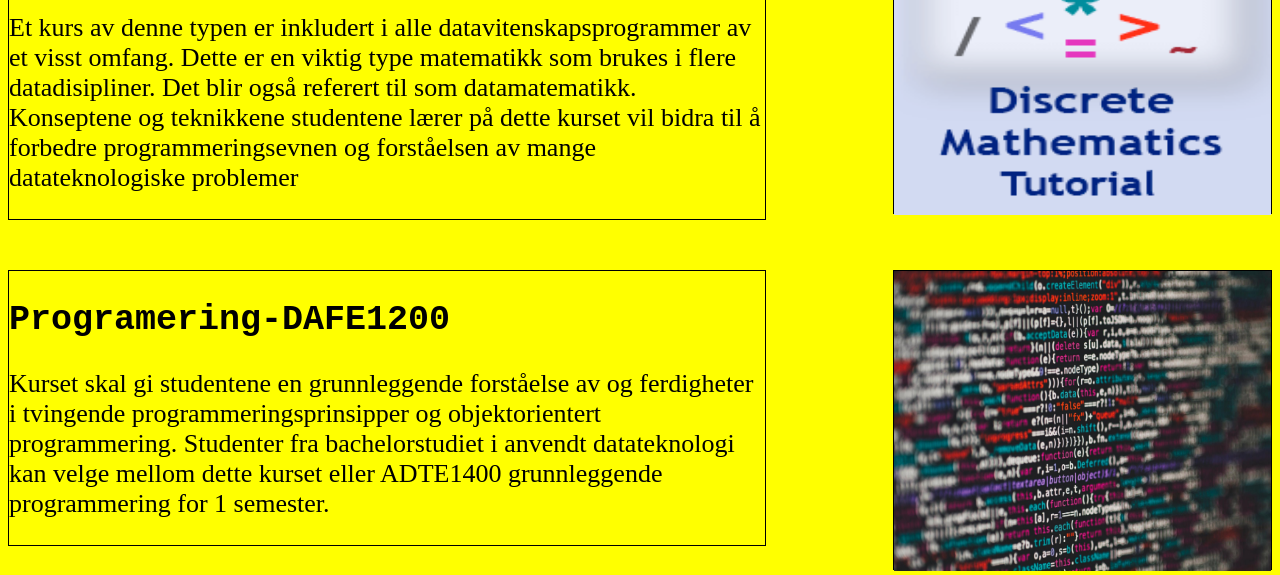
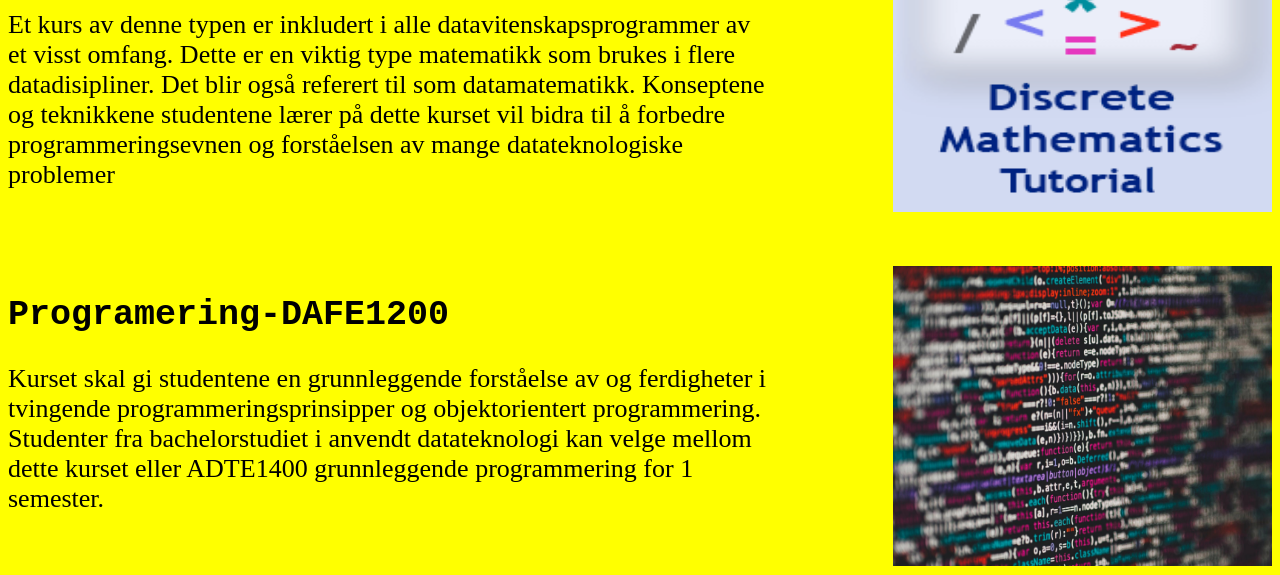
Before and after one commit to harman0711/freakyfriday1, a plain HTML site: page index.html in a window 1280 px wide. Shown: the part 560-1135 px from the top of the page. Drawn offline with Linux system fonts and the light colour scheme.

Commit message:
fjernet border

```diff
--- a/friday.css
+++ b/friday.css
@@ -56,9 +56,7 @@ h2{
 *{
 	box-sizing: border-box;
 }
-[class*="col-"]{
-	border: 1px solid black;
-}
+
 .col-small-10{width: 10%;}
 .col-small-30{width: 30%;}
 .col-small-40{width: 40%;}
```
